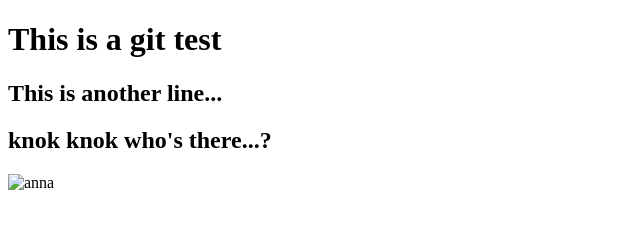
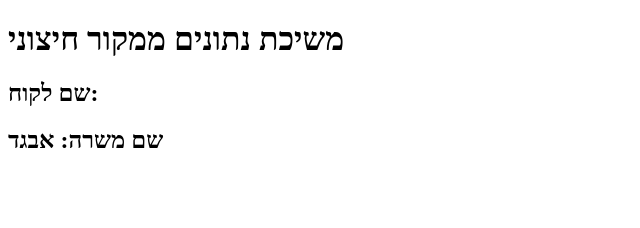
Before and after one commit to ShaharSagiTY/Git1, a plain HTML site: page index.html in a window 1280 px wide. Shown: the whole page, without its empty margins (0-640 px from the left). Drawn offline with Linux system fonts and the light colour scheme.

Commit message:
Update index.html

```diff
--- a/index.html
+++ b/index.html
@@ -6,9 +6,8 @@
     <title>Updated title!</title>
 </head>
 <body>
-    <h1>This is a git test</h1>
-    <h2>This is another line...</h2>
-    <h2>knok knok who's there...?</h2>
-    <img src="./anna.jpg" alt="anna">
+    <h1>משיכת נתונים ממקור חיצוני</h1>
+    <h2>שם לקוח:</h2>
+    <h2>שם משרה: אבגד</h2>
 </body>
 </html>
```
